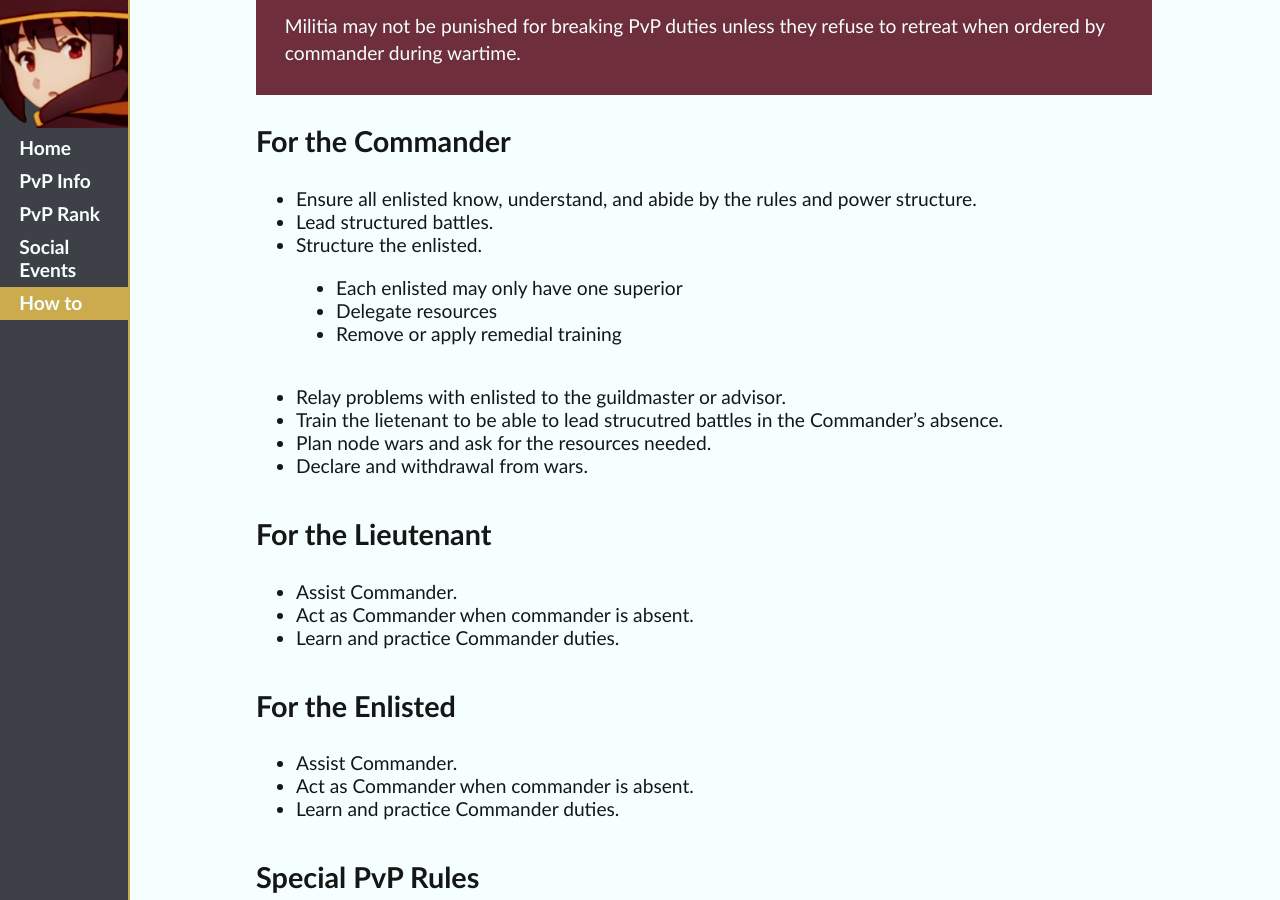
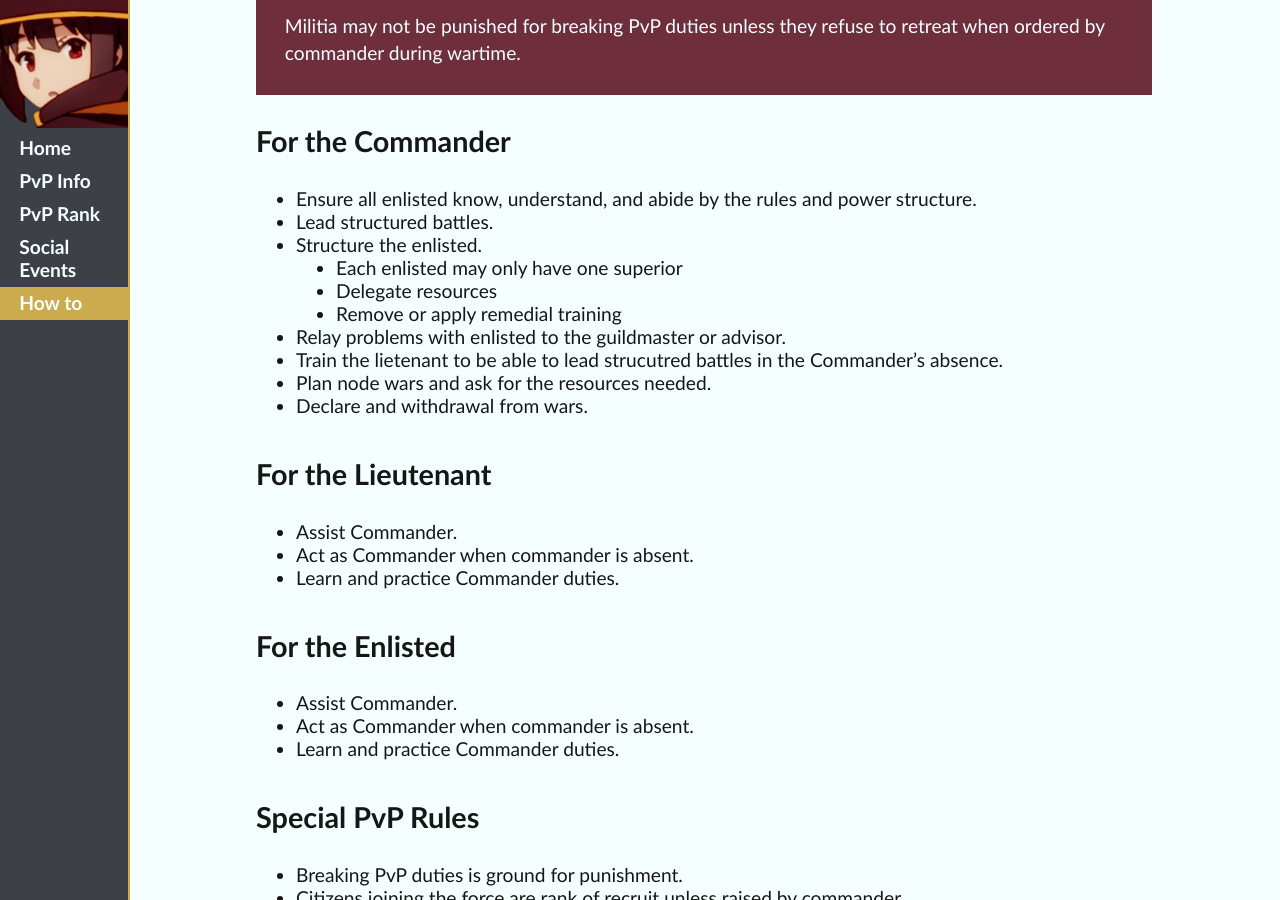
Before and after one commit to ideonella/ideonella.github.io, a Jekyll site: the page built from guide.md, in a window 1280 px wide and 900 px high, scrolled down 698 px. Built offline with Jekyll 4.4.1, drawn with Linux system fonts in a browser that asks for light colours.

Commit message:
202104282104

```diff
--- a/guide.md
+++ b/guide.md
@@ -31,9 +31,11 @@ Militia may not be punished for breaking PvP duties unless they refuse to retrea
 - Ensure all enlisted know, understand, and abide by the rules and power structure.
 - Lead structured battles.
 - Structure the enlisted.
-  - {: #no-margin style="margin:0"} Each enlisted may only have one superior
+  {: #no-margin style="margin:0"}
+  - Each enlisted may only have one superior
   - Delegate resources
   - Remove or apply remedial training
+  {: #no-margin style="margin:0"}
 - Relay problems with enlisted to the guildmaster or advisor.
 - Train the lietenant to be able to lead strucutred battles in the Commander's absence.
 - Plan node wars and ask for the resources needed.
```
